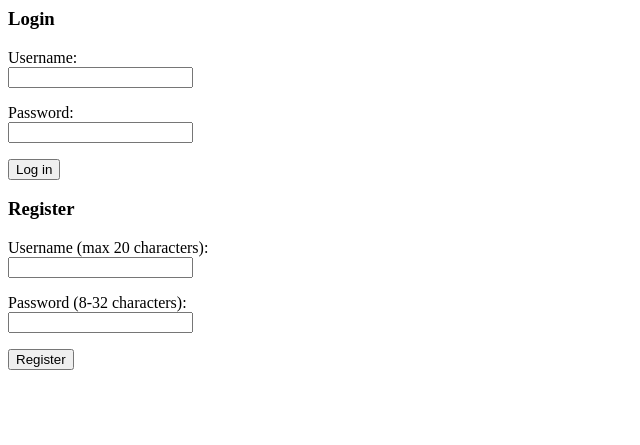
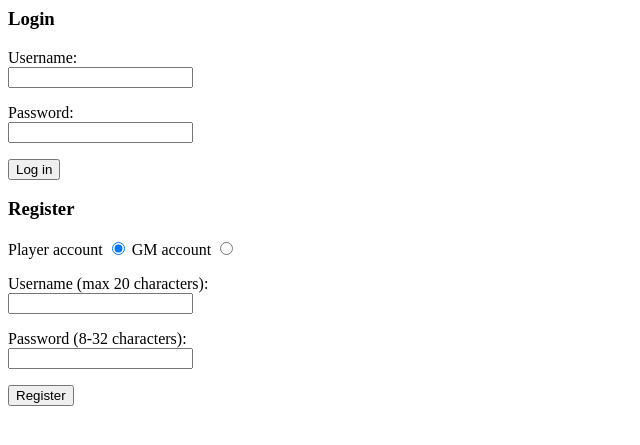
Before and after one commit to maariaw/character-chat, a Flask app: page / in a window 1280 px wide. Shown: the top 445 px of the page, without its empty margins (0-640 px from the left). Run offline with Flask 2, Linux system fonts and the light colour scheme.

Commit message:
Add account type to registration

```diff
--- a/routes.py
+++ b/routes.py
@@ -11,7 +11,7 @@ def index():
 def login():
     username = request.form["username"]
     password = request.form["password"]
-    sql = "SELECT password FROM users WHERE name=:username"
+    sql = "SELECT password, role FROM users WHERE name=:username"
     result = db.session.execute(sql, {"username":username})
     user = result.fetchone()
     if user == None:
@@ -20,6 +20,8 @@ def login():
         hash_value = user[0]
         if check_password_hash(hash_value, password):
             session["username"] = username
+            role = user[1]
+            session["role"] = role
             return redirect("/")
         else:
             return render_template("index.html", error="Incorrect password")
@@ -33,6 +35,7 @@ def logout():
 def register():
     username = request.form["username"]
     password = request.form["password"]
+    account_type = request.form["account"]
     if len(username) > 20:
         return render_template("index.html", error="Username is too long")
     if len(password) < 8:
@@ -40,8 +43,8 @@ def register():
     if len(password) > 32:
         return render_template("index.html", error="Password is too long")
     hash_value = generate_password_hash(password)
-    sql = "INSERT INTO users (name, password) VALUES (:username, :password)"
-    db.session.execute(sql, {"username":username, "password":hash_value})
+    sql = "INSERT INTO users (name, password, role) VALUES (:username, :password, :account)"
+    db.session.execute(sql, {"username":username, "password":hash_value, "account":account_type})
     db.session.commit()
     session["username"] = username
     return redirect("/")
--- a/templates/index.html
+++ b/templates/index.html
@@ -2,34 +2,57 @@
 <p>Action not successful: {{ error }}</p>
 {% endif %}
 {% if session.username %}
-<p>Logged in as {{ session.username }}</p>
+<p>Logged in as {{ session.username }} by role {{ session.role }}</p>
+{% if (session.role == 2) %}
+<p>This is a GM account</p>
+{% else %}
+<p>This is a player account</p>
+{% endif %}
 <a href="/logout">Log out</a>
 {% else %}
 <form action="/login" method="POST">
     <h3>Login</h3>
     <p>
+        <label>
             Username:
             <br>
             <input type="text" name="username">
+        </label>
     </p>
     <p>
+        <label>
             Password:
             <br>
             <input type="password" name="password">
+        </label>
     </p>
     <input type="submit" value="Log in">
 </form>
 <form action="/register" method="POST">
     <h3>Register</h3>
     <p>
+        <label>
+            Player account
+            <input type="radio" name="account" value="1" checked>
+        </label>
+        <label>
+            GM account
+            <input type="radio" name="account" value="2">
+        </label>
+    </p>
+    <p>
+        <label>
             Username (max 20 characters):
             <br>
             <input type="text" name="username">
+        </label>
     </p>
     <p>
+        <label>
             Password (8-32 characters):
             <br>
             <input type="password" name="password">
+        </label>
     </p>
     <input type="submit" value="Register">
 </form>
```
Lines whose indentation alone changed are shown as unchanged.
